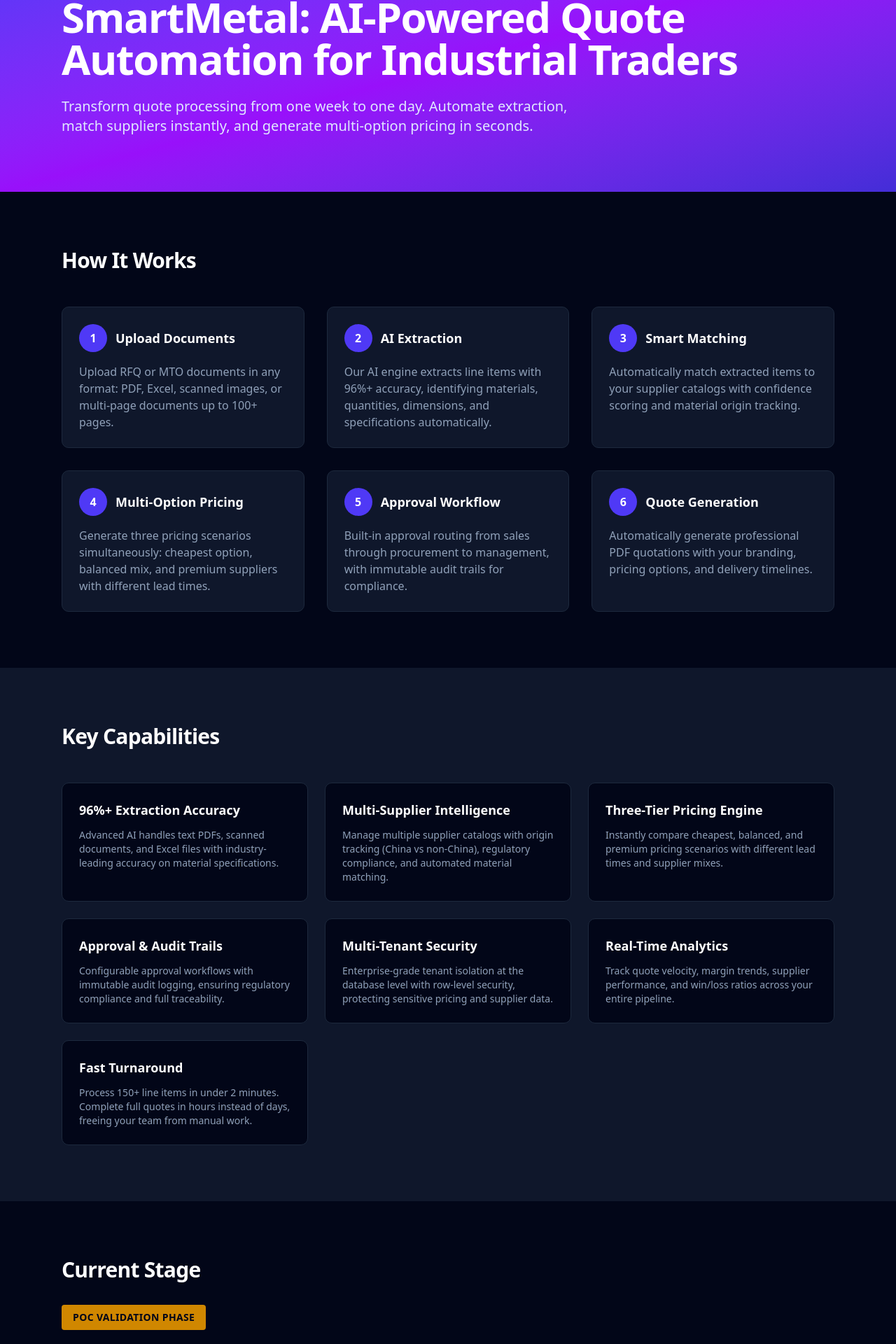
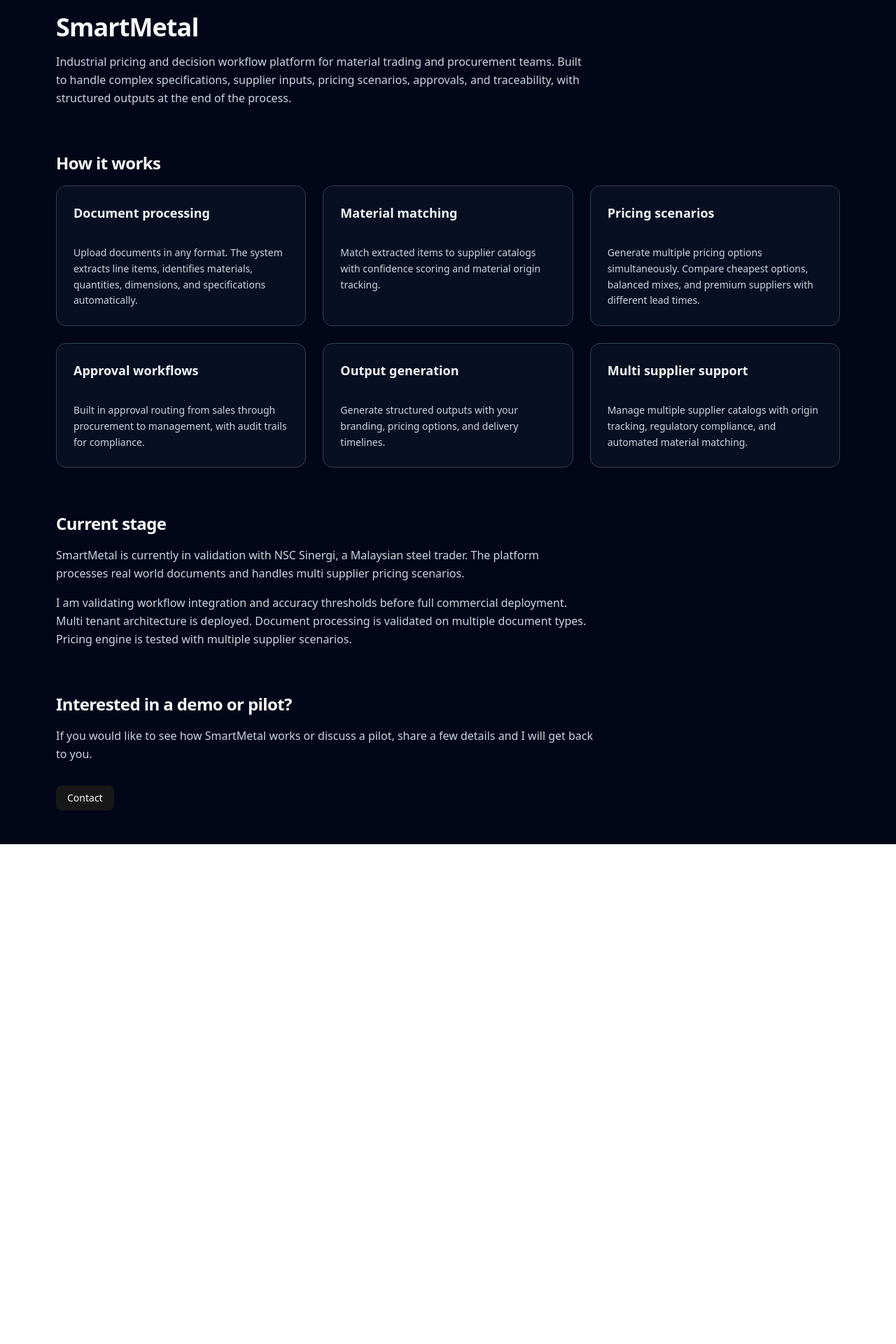
Before and after one commit to azrilxx/mvd, a Next.js app: page /smartmetal in a window 1280 px wide. Shown: the part 86-2006 px from the top of the page at 70% size. After the commit the page ends 1292 px from the top, so only its background shows below. Built offline with nearby package versions, Linux system fonts and the light colour scheme.

Commit message:
Redesign SmartMetal page to match site design and tone

```diff
--- a/src/app/smartmetal/page.tsx
+++ b/src/app/smartmetal/page.tsx
@@ -1,200 +1,140 @@
+import { SiteShell } from "@/components/site-shell";
+import {
+	Card,
+	CardContent,
+	CardHeader,
+	CardTitle,
+} from "@/components/ui/card";
+import { Button } from "@/components/ui/button";
+import Link from "next/link";
+
 export default function SmartMetalPage() {
 	return (
-    <div className="min-h-screen bg-slate-950 text-white">
-      {/* Hero Section */}
-      <section className="relative bg-gradient-to-br from-indigo-600 via-purple-600 to-indigo-700 py-20">
-        <div className="mx-auto max-w-6xl px-6">
-          <h1 className="text-4xl font-bold tracking-tight sm:text-5xl md:text-6xl">
-            SmartMetal: AI-Powered Quote Automation for Industrial Traders
+		<SiteShell>
+			<div className="space-y-16">
+				{/* Header */}
+				<section className="space-y-4 max-w-3xl">
+					<h1 className="text-3xl sm:text-4xl font-semibold tracking-tight text-slate-50">
+						SmartMetal
 					</h1>
-          <p className="mt-6 max-w-3xl text-xl text-indigo-100">
-            Transform quote processing from one week to one day. Automate extraction, match suppliers instantly, and generate multi-option pricing in seconds.
+					<div className="space-y-4 text-slate-300 text-base leading-relaxed">
+						<p>
+							Industrial pricing and decision workflow platform for material trading and procurement teams. Built to handle complex specifications, supplier inputs, pricing scenarios, approvals, and traceability, with structured outputs at the end of the process.
 						</p>
 					</div>
 				</section>
 
-      {/* How It Works */}
-      <section className="py-20">
-        <div className="mx-auto max-w-6xl px-6">
-          <h2 className="text-3xl font-bold tracking-tight">How It Works</h2>
-          <div className="mt-12 grid gap-8 md:grid-cols-2 lg:grid-cols-3">
-            {[
-              {
-                step: 1,
-                title: "Upload Documents",
-                description: "Upload RFQ or MTO documents in any format: PDF, Excel, scanned images, or multi-page documents up to 100+ pages."
-              },
-              {
-                step: 2,
-                title: "AI Extraction",
-                description: "Our AI engine extracts line items with 96%+ accuracy, identifying materials, quantities, dimensions, and specifications automatically."
-              },
-              {
-                step: 3,
-                title: "Smart Matching",
-                description: "Automatically match extracted items to your supplier catalogs with confidence scoring and material origin tracking."
-              },
-              {
-                step: 4,
-                title: "Multi-Option Pricing",
-                description: "Generate three pricing scenarios simultaneously: cheapest option, balanced mix, and premium suppliers with different lead times."
-              },
-              {
-                step: 5,
-                title: "Approval Workflow",
-                description: "Built-in approval routing from sales through procurement to management, with immutable audit trails for compliance."
-              },
-              {
-                step: 6,
-                title: "Quote Generation",
-                description: "Automatically generate professional PDF quotations with your branding, pricing options, and delivery timelines."
-              }
-            ].map((item) => (
-              <div
-                key={item.step}
-                className="rounded-lg border border-slate-800 bg-slate-900 p-6 transition-all hover:border-indigo-500"
-              >
-                <div className="mb-4 flex items-center gap-3">
-                  <span className="flex h-10 w-10 items-center justify-center rounded-full bg-indigo-600 font-bold">
-                    {item.step}
-                  </span>
-                  <h3 className="text-lg font-semibold">{item.title}</h3>
-                </div>
-                <p className="text-slate-400">{item.description}</p>
-              </div>
-            ))}
-          </div>
+				{/* How it works */}
+				<section className="space-y-4">
+					<h2 className="text-2xl font-semibold tracking-tight text-slate-50">
+						How it works
+					</h2>
+					<div className="grid gap-6 sm:grid-cols-2 lg:grid-cols-3">
+						<Card className="glass-card">
+							<CardHeader>
+								<CardTitle className="text-lg text-slate-100">
+									Document processing
+								</CardTitle>
+							</CardHeader>
+							<CardContent>
+								<p className="text-sm text-slate-300 leading-relaxed">
+									Upload documents in any format. The system extracts line items, identifies materials, quantities, dimensions, and specifications automatically.
+								</p>
+							</CardContent>
+						</Card>
+						<Card className="glass-card">
+							<CardHeader>
+								<CardTitle className="text-lg text-slate-100">
+									Material matching
+								</CardTitle>
+							</CardHeader>
+							<CardContent>
+								<p className="text-sm text-slate-300 leading-relaxed">
+									Match extracted items to supplier catalogs with confidence scoring and material origin tracking.
+								</p>
+							</CardContent>
+						</Card>
+						<Card className="glass-card">
+							<CardHeader>
+								<CardTitle className="text-lg text-slate-100">
+									Pricing scenarios
+								</CardTitle>
+							</CardHeader>
+							<CardContent>
+								<p className="text-sm text-slate-300 leading-relaxed">
+									Generate multiple pricing options simultaneously. Compare cheapest options, balanced mixes, and premium suppliers with different lead times.
+								</p>
+							</CardContent>
+						</Card>
+						<Card className="glass-card">
+							<CardHeader>
+								<CardTitle className="text-lg text-slate-100">
+									Approval workflows
+								</CardTitle>
+							</CardHeader>
+							<CardContent>
+								<p className="text-sm text-slate-300 leading-relaxed">
+									Built in approval routing from sales through procurement to management, with audit trails for compliance.
+								</p>
+							</CardContent>
+						</Card>
+						<Card className="glass-card">
+							<CardHeader>
+								<CardTitle className="text-lg text-slate-100">
+									Output generation
+								</CardTitle>
+							</CardHeader>
+							<CardContent>
+								<p className="text-sm text-slate-300 leading-relaxed">
+									Generate structured outputs with your branding, pricing options, and delivery timelines.
+								</p>
+							</CardContent>
+						</Card>
+						<Card className="glass-card">
+							<CardHeader>
+								<CardTitle className="text-lg text-slate-100">
+									Multi supplier support
+								</CardTitle>
+							</CardHeader>
+							<CardContent>
+								<p className="text-sm text-slate-300 leading-relaxed">
+									Manage multiple supplier catalogs with origin tracking, regulatory compliance, and automated material matching.
+								</p>
+							</CardContent>
+						</Card>
 					</div>
 				</section>
 
-      {/* Key Capabilities */}
-      <section className="bg-slate-900 py-20">
-        <div className="mx-auto max-w-6xl px-6">
-          <h2 className="text-3xl font-bold tracking-tight">Key Capabilities</h2>
-          <div className="mt-12 grid gap-6 md:grid-cols-2 lg:grid-cols-3">
-            {[
-              {
-                title: "96%+ Extraction Accuracy",
-                description: "Advanced AI handles text PDFs, scanned documents, and Excel files with industry-leading accuracy on material specifications."
-              },
-              {
-                title: "Multi-Supplier Intelligence",
-                description: "Manage multiple supplier catalogs with origin tracking (China vs non-China), regulatory compliance, and automated material matching."
-              },
-              {
-                title: "Three-Tier Pricing Engine",
-                description: "Instantly compare cheapest, balanced, and premium pricing scenarios with different lead times and supplier mixes."
-              },
-              {
-                title: "Approval & Audit Trails",
-                description: "Configurable approval workflows with immutable audit logging, ensuring regulatory compliance and full traceability."
-              },
-              {
-                title: "Multi-Tenant Security",
-                description: "Enterprise-grade tenant isolation at the database level with row-level security, protecting sensitive pricing and supplier data."
-              },
-              {
-                title: "Real-Time Analytics",
-                description: "Track quote velocity, margin trends, supplier performance, and win/loss ratios across your entire pipeline."
-              },
-              {
-                title: "Fast Turnaround",
-                description: "Process 150+ line items in under 2 minutes. Complete full quotes in hours instead of days, freeing your team from manual work."
-              }
-            ].map((capability, index) => (
-              <div
-                key={index}
-                className="rounded-lg border border-slate-800 bg-slate-950 p-6 transition-all hover:border-indigo-500 hover:shadow-lg"
-              >
-                <h3 className="mb-3 text-lg font-semibold text-white">
-                  {capability.title}
-                </h3>
-                <p className="text-sm text-slate-400">{capability.description}</p>
-              </div>
-            ))}
-          </div>
+				{/* Current stage */}
+				<section className="space-y-4 max-w-3xl">
+					<h2 className="text-2xl font-semibold tracking-tight text-slate-50">
+						Current stage
+					</h2>
+					<div className="space-y-4 text-slate-300 text-base leading-relaxed">
+						<p>
+							SmartMetal is currently in validation with NSC Sinergi, a Malaysian steel trader. The platform processes real world documents and handles multi supplier pricing scenarios.
+						</p>
+						<p>
+							I am validating workflow integration and accuracy thresholds before full commercial deployment. Multi tenant architecture is deployed. Document processing is validated on multiple document types. Pricing engine is tested with multiple supplier scenarios.
+						</p>
 					</div>
 				</section>
 
-      {/* Current Stage */}
-      <section className="py-20">
-        <div className="mx-auto max-w-6xl px-6">
-          <h2 className="text-3xl font-bold tracking-tight">Current Stage</h2>
-          <div className="mt-8">
-            <span className="inline-block rounded bg-yellow-600 px-4 py-2 text-sm font-semibold uppercase tracking-wide text-slate-950">
-              POC Validation Phase
-            </span>
-            <div className="mt-6 space-y-4 text-slate-300">
-              <p className="text-lg leading-relaxed">
-                SmartMetal is currently in POC validation with NSC Sinergi, a leading Malaysian steel trader. The platform has demonstrated 96%+ extraction accuracy on real-world MTO documents and successfully processes multi-supplier pricing scenarios. We are validating workflow integration and accuracy thresholds before full commercial deployment.
+				{/* Contact */}
+				<section className="space-y-4 max-w-3xl">
+					<h2 className="text-2xl font-semibold tracking-tight text-slate-50">
+						Interested in a demo or pilot?
+					</h2>
+					<div className="space-y-4 text-slate-300 text-base leading-relaxed">
+						<p>
+							If you would like to see how SmartMetal works or discuss a pilot, share a few details and I will get back to you.
 						</p>
-              <p className="leading-relaxed">
-                <strong className="text-white">Key Milestones:</strong> Multi-tenant architecture deployed, AI extraction validated on 10+ document types, pricing engine tested with 3-supplier scenarios, approval workflows in production testing.
-              </p>
-            </div>
-          </div>
-        </div>
-      </section>
-
-      {/* Platform Preview */}
-      <section className="bg-slate-900 py-20">
-        <div className="mx-auto max-w-6xl px-6">
-          <h2 className="text-3xl font-bold tracking-tight">Platform Preview</h2>
-          <div className="mt-12 grid gap-8 md:grid-cols-2">
-            {[
-              {
-                title: "Document Upload & Extraction",
-                subtitle: "AI-powered extraction interface",
-                icon: "📄"
-              },
-              {
-                title: "Multi-Option Pricing Dashboard",
-                subtitle: "Compare supplier scenarios instantly",
-                icon: "📊"
-              },
-              {
-                title: "Approval Workflow",
-                subtitle: "Streamlined sign-off with audit trails",
-                icon: "✓"
-              },
-              {
-                title: "Automated Quote Generation",
-                subtitle: "Professional PDF quotations in seconds",
-                icon: "📋"
-              }
-            ].map((preview, index) => (
-              <div
-                key={index}
-                className="flex min-h-[300px] flex-col items-center justify-center rounded-lg border-2 border-dashed border-slate-700 bg-gradient-to-br from-slate-900 to-slate-800 p-12 text-center"
-              >
-                <div className="mb-4 text-6xl opacity-50">{preview.icon}</div>
-                <h3 className="text-xl font-semibold">{preview.title}</h3>
-                <p className="mt-2 text-slate-400">{preview.subtitle}</p>
-              </div>
-            ))}
-          </div>
-        </div>
-      </section>
-
-      {/* CTA */}
-      <section className="py-20">
-        <div className="mx-auto max-w-4xl px-6 text-center">
-          <div className="rounded-2xl bg-gradient-to-br from-indigo-600 to-purple-600 p-12">
-            <h2 className="text-3xl font-bold tracking-tight">
-              Ready to Transform Your Quote Process?
-            </h2>
-            <p className="mt-4 text-lg text-indigo-100">
-              Schedule a demo to see how SmartMetal can reduce your quote turnaround from one week to one day.
-            </p>
-            <a
-              href="mailto:hello@muvondigital.my"
-              className="mt-8 inline-block rounded-lg bg-white px-8 py-4 font-semibold text-indigo-600 transition-transform hover:scale-105 hover:shadow-xl"
-            >
-              Contact Us for Demo
-            </a>
-          </div>
+						<Button asChild className="mt-4">
+							<Link href="/contact">Contact</Link>
+						</Button>
 					</div>
 				</section>
 			</div>
+		</SiteShell>
 	);
 }
```
Lines whose indentation alone changed are shown as unchanged.
